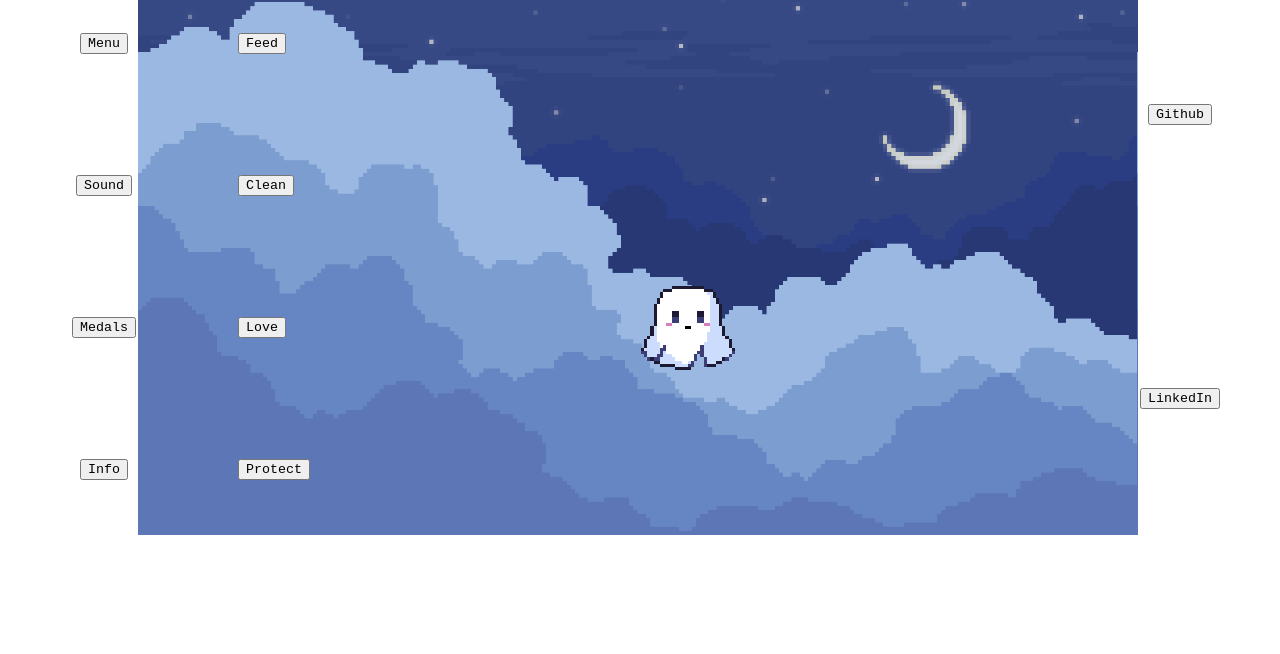
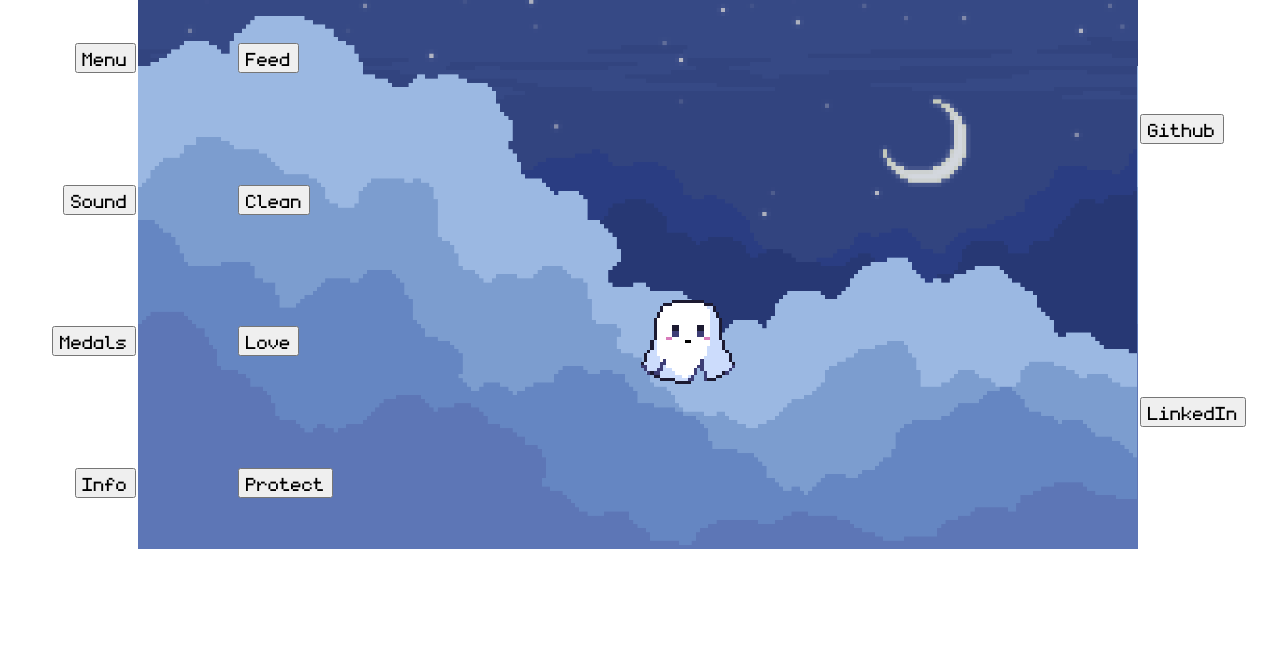
Before and after one commit to ee3y0re/Ghost-Virtual-Pet, a website built with webpack: page index.html in a window 1280 px wide. Shown: the part 146-800 px from the top of the page. Built offline with nearby package versions, Linux system fonts and the light colour scheme.

Commit message:
custom font

```diff
--- a/src/index.scss
+++ b/src/index.scss
@@ -1,11 +1,12 @@
 @import "./styles/game-setting.scss";
 @import "./styles/reset.scss";
 
-// @font-face {
-//   font-family: 'monogram';
-//   src: url('./styles/monogram.ttf') format('truetype');
-// }
+@font-face {
+  font-family: 'monogram';
+  src: url('./styles/monogram.ttf') format('truetype');
+}
 
 body, button {
-	font-family: 'Courier New', Courier, monospace;
+  font-size: 30px;
+	font-family: 'monogram';
 }
--- a/src/styles/game-setting.scss
+++ b/src/styles/game-setting.scss
@@ -32,18 +32,14 @@
 }
 
 .menu {
-  // top: 100px;
-  left: -66px;
-  align-items: center;
+  align-items: flex-end;
+  left: -86px;
 }
 
 .care {
-  // top: 100px;
   left: 100px;
 }
 
 .ext-links {
-  // top: 100px;
   left: 1002px;
-  align-items: center;
 }
```
Also changed, not shown: dist/main.css.
